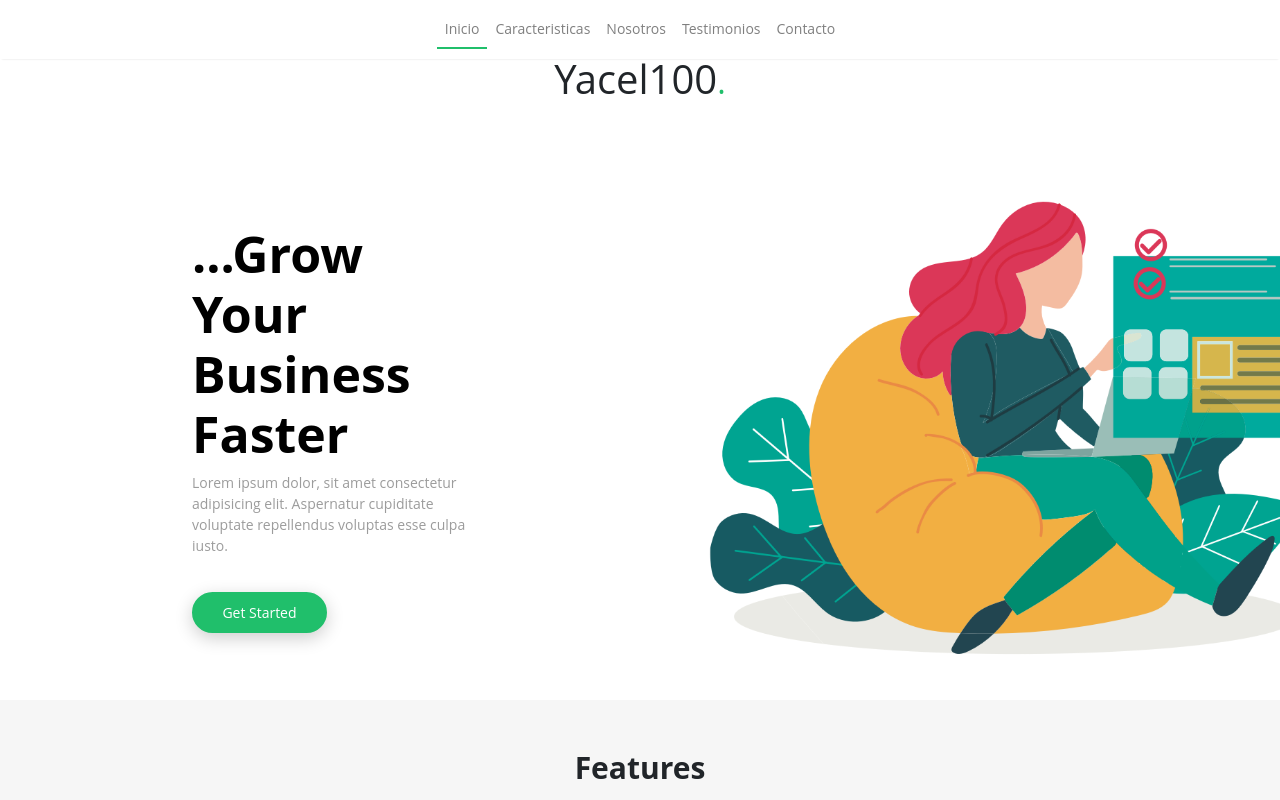
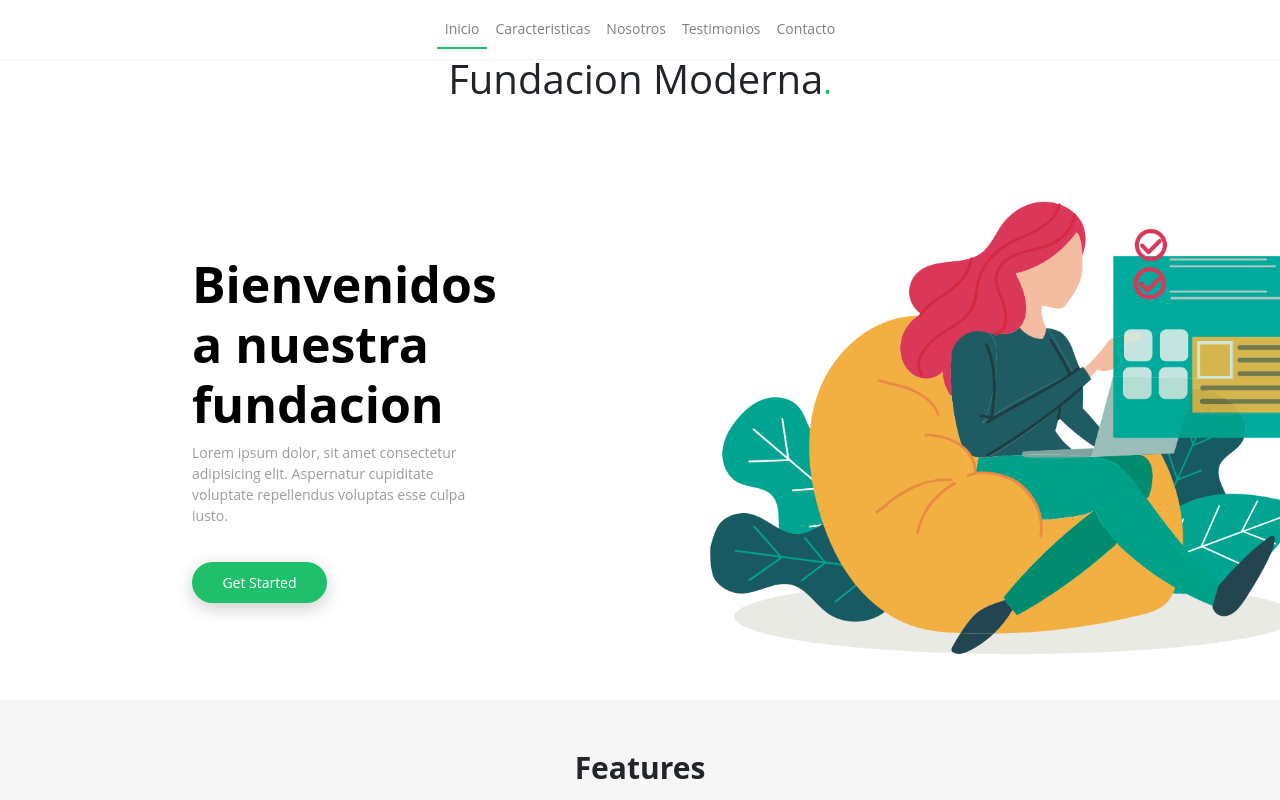
Before and after one commit to yacel100/yacelly.com, a plain HTML site: page index.html in a window 1280 px wide. Shown: the top 800 px of the page. Drawn offline with nearby package versions, Linux system fonts and the light colour scheme; no server answers; files whose address does not match are found by name.

Commit message:
realizando la modificacion inicial

```diff
--- a/index.html
+++ b/index.html
@@ -6,7 +6,7 @@
     <meta name="viewport" content="width=device-width, initial-scale=1.0">
     <meta http-equiv="X-UA-Compatible" content="ie=edge">
     <meta name="author" content="Josee Luis Yacelly">
-    <meta name="description" content="Pagina personal de yacel100">
+    <meta name="description" content="Fundacion Moderna">
     <title>Landing Page</title>
 
     <link rel="stylesheet" href="https://stackpath.bootstrapcdn.com/bootstrap/4.3.1/css/bootstrap.min.css" integrity="sha384-ggOyR0iXCbMQv3Xipma34MD+dH/1fQ784/j6cY/iJTQUOhcWr7x9JvoRxT2MZw1T" crossorigin="anonymous">
@@ -20,7 +20,7 @@
     <!-- Contenedor Header -->
     <header id="linkHome">
         <nav id="navFixed" class="navbar fixed-top navbar-expand-lg navbar-light bg-light p-10px">
-            <a class="navbar-brand" href="#linkHome">Yacel100<small>.</small></a>
+            <a class="navbar-brand" href="#linkHome">Fundación moderna<small>.</small></a>
             <button class="navbar-toggler" type="button" data-toggle="collapse" data-target="#navbarSupportedContent" aria-controls="navbarSupportedContent" aria-expanded="false" aria-label="Toggle navigation">
                     <span class="navbar-toggler-icon"></span>
                 </button>
@@ -48,12 +48,12 @@
         </nav>
 
         <div class="boxLogo">
-            <h1>Yacel100<small>.</small></h1>
+            <h1>Fundacion Moderna<small>.</small></h1>
         </div>
 
         <div class="boxHeader">
             <div class="textosHeader">
-                <h1><b>...Grow Your Business Faster</b></h1>
+                <h1><b>Bienvenidos a nuestra fundacion</b></h1>
                 <p>Lorem ipsum dolor, sit amet consectetur adipisicing elit. Aspernatur cupiditate voluptate repellendus voluptas esse culpa iusto.</p>
 
                 <a class="botonGetStarted" href="#" rel="nofollow noopener">Get Started</a>
```
